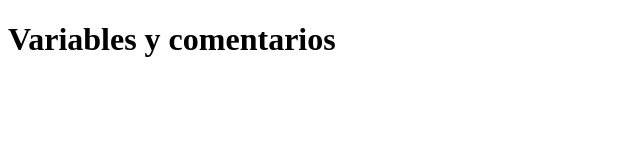
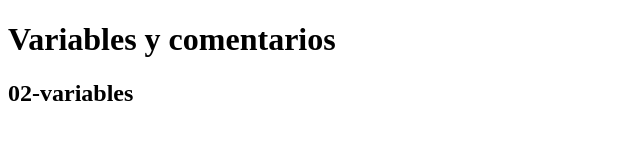
Before and after one commit to JC-ForoxInnovacion/CursoJS-2025, a plain HTML site: page 02-variables/index.html in a window 1280 px wide. Shown: the whole page, without its empty margins (0-640 px from the left). Drawn offline with Linux system fonts and the light colour scheme.

Commit message:
Update and fix 02-variables

```diff
--- a/02-variables/index.html
+++ b/02-variables/index.html
@@ -3,11 +3,13 @@
 <head>
   <meta charset="UTF-8">
   <meta name="viewport" content="width=device-width, initial-scale=1.0">
-  <title>Variables</title>
+  <title>CursoJS</title>
 </head>
 <body>
 
   <h1>Variables y comentarios</h1>
+  <h2>02-variables</h2>
+
 
   <script src="app.js"></script>
 
```
